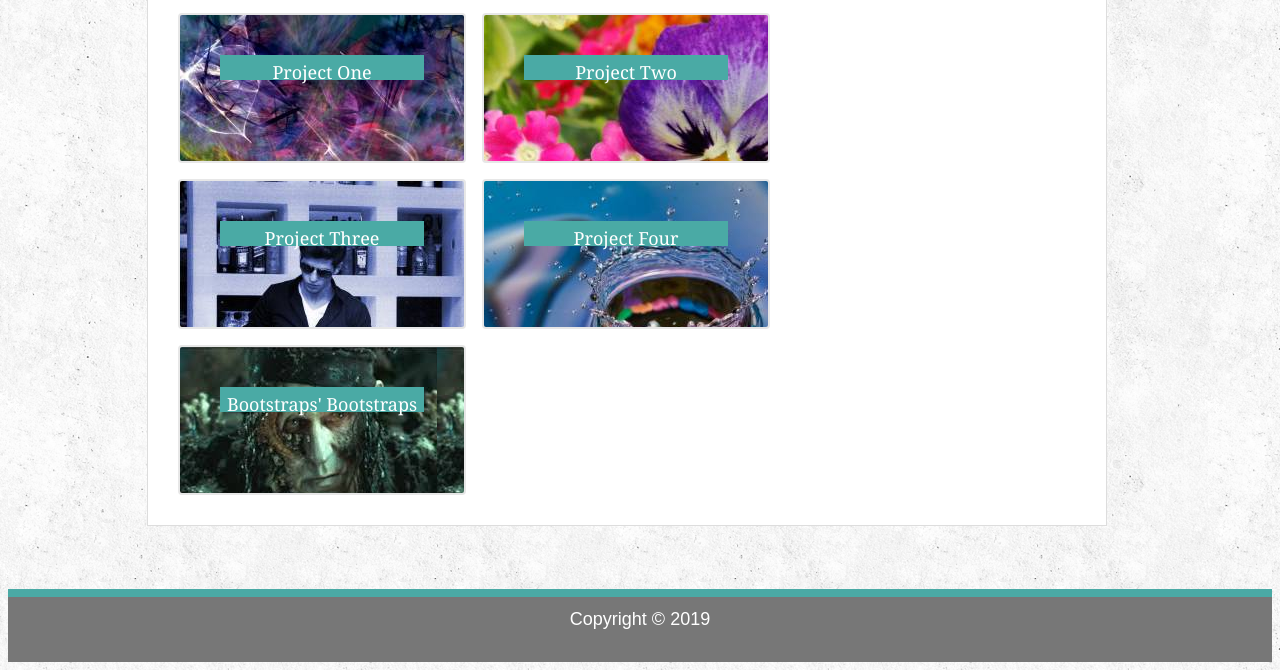
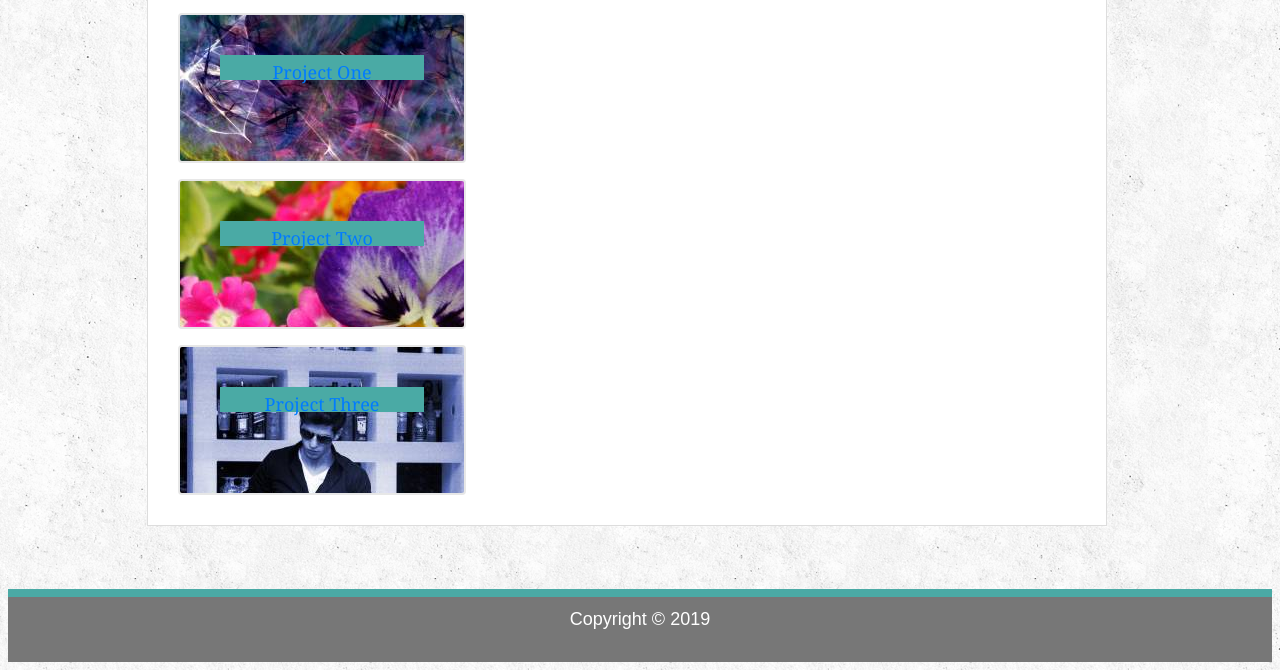
Before and after one commit to loganrangel/bootstrap-portfolio, a plain HTML site: page portfolio.html in a window 1280 px wide. Shown: the part 236-906 px from the top of the page. Drawn offline with nearby package versions, Linux system fonts and the light colour scheme.

Commit message:
updated projects on portfolio page

```diff
--- a/Assets/CSS/style.css
+++ b/Assets/CSS/style.css
@@ -99,9 +99,6 @@ h1 {
    background-image: url(../images/rpggameph.jpg);
  }
 
- #c4 {
-   background-image: url(../images/rutgersph.jpg);
- }
 
  #c5 {
    background-image: url(../images/bootsrapsbs.jpg);
--- a/portfolio.html
+++ b/portfolio.html
@@ -32,33 +32,26 @@
     <div class="cards">
         <div class="card" id="c1" style="width: 18rem;">
             <div class="card-body">
-
+              <a href="https://github.com/Habernet/MarvelTest">
               <p class="card-text">Project One</p>
 
             </div>
           </div>
           <div class="card" id="c2" style="width: 18rem;">
             <div class="card-body">
-
+              <a href="https://github.com/GeorgeSchlosser/AdventureBook">
               <p class="card-text">Project Two</p>
 
             </div>
           </div>
           <div class="card" id="c3" style="width: 18rem;">
             <div class="card-body">
+              <a href="https://github.com/GeorgeSchlosser/AdventureBookv2">
               <p class="card-text">Project Three</p>
             </div>
           </div>
-          <div class="card" id="c4" style="width: 18rem;">
-            <div class="card-body">
-              <p class="card-text">Project Four</p>
-            </div>
-          </div>
-          <div class="card" id="c5" style="width: 18rem;">
-            <div class="card-body">
-              <p class="card-text">Bootstraps' Bootstraps</p>
-            </div>
-          </div>
+
+
         </div>
         </div>
 
```
